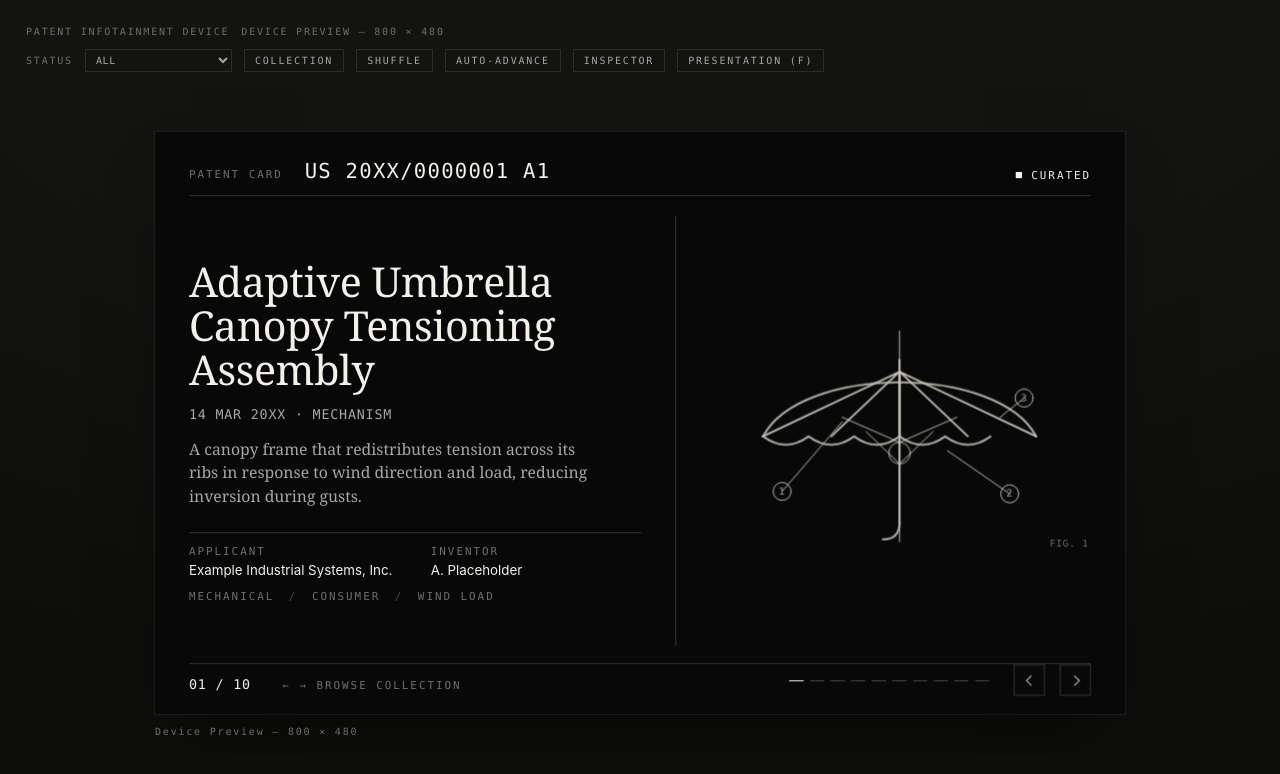
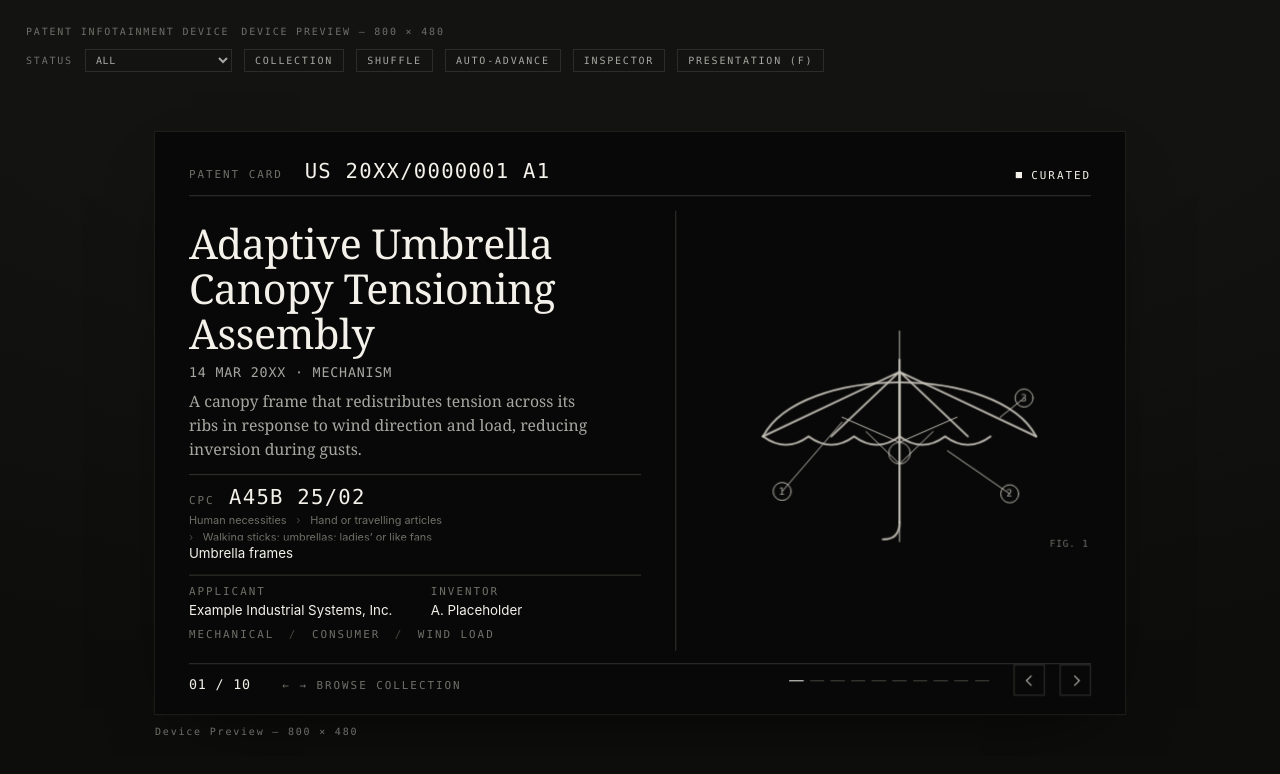
Before and after one commit to marcusboa/Project-Lantern, a React (Vite) app: page / in a window 1280 px wide. Shown: the top 774 px of the page. Built offline with nearby package versions, Linux system fonts and the light colour scheme.

Commit message:
Add CPC classification to patent cards
Co-Authored-By: Marcus  Simmonds <marcus@boabands.com.au>

```diff
--- a/src/components/PatentCardView.tsx
+++ b/src/components/PatentCardView.tsx
@@ -36,6 +36,8 @@ function formatDate(isoLike: string): string {
 
 export function PatentCardView({ card, position, total, phase, reverse }: PatentCardViewProps) {
   const Diagram = diagramRegistry[card.diagramComponent];
+  const ancestors = card.cpc.hierarchy.slice(0, -1);
+  const leaf = card.cpc.hierarchy.at(-1);
   const className = [
     'card',
     phase === 'enter' ? 'card--enter' : 'card--exit',
@@ -70,6 +72,24 @@ export function PatentCardView({ card, position, total, phase, reverse }: Patent
             {card.diagramType.replace('-', ' ').toUpperCase()}
           </span>
           <p className="card__description">{card.plainLanguageDescription}</p>
+          <section className="card__cpc" aria-label="Cooperative Patent Classification">
+            <div className="card__cpc-head">
+              <span className="label">CPC</span>
+              <span className="card__cpc-code">{card.cpc.code}</span>
+            </div>
+            <ol className="card__cpc-path" title={ancestors.map((level) => `${level.symbol} ${level.title}`).join(' › ')}>
+              {ancestors.map((level) => (
+                <li className="card__cpc-level" key={level.symbol}>
+                  {level.title}
+                </li>
+              ))}
+            </ol>
+            {leaf ? (
+              <p className="card__cpc-leaf" title={leaf.title}>
+                {leaf.title}
+              </p>
+            ) : null}
+          </section>
           <dl className="card__meta">
             <div>
               <dt className="label card__meta-term">Applicant</dt>
--- a/src/data/patentCards.ts
+++ b/src/data/patentCards.ts
@@ -3,6 +3,10 @@ import type { PatentCard } from '../types/patent';
 /**
  * Mock collection. All records are fictional placeholders.
  * Replace entries here with real patent records; the UI reads nothing else.
+ *
+ * CPC symbols follow the real classification scheme so the layout is realistic,
+ * but the records they are attached to are invented. Verify against the
+ * official scheme before treating any symbol here as authoritative.
  */
 export const patentCards: PatentCard[] = [
   {
@@ -14,6 +18,16 @@ export const patentCards: PatentCard[] = [
     inventor: 'A. Placeholder',
     plainLanguageDescription:
       'A canopy frame that redistributes tension across its ribs in response to wind direction and load, reducing inversion during gusts.',
+    cpc: {
+      code: 'A45B 25/02',
+      hierarchy: [
+        { symbol: 'A', title: 'Human necessities' },
+        { symbol: 'A45', title: 'Hand or travelling articles' },
+        { symbol: 'A45B', title: 'Walking sticks; umbrellas; ladies\u2019 or like fans' },
+        { symbol: 'A45B 25/00', title: 'Details of umbrellas' },
+        { symbol: 'A45B 25/02', title: 'Umbrella frames' },
+      ],
+    },
     diagramType: 'mechanism',
     diagramComponent: 'umbrella',
     sourceReference: 'internal://archive/placeholder/0000001',
@@ -30,6 +44,16 @@ export const patentCards: PatentCard[] = [
     inventor: 'B. Sample',
     plainLanguageDescription:
       'A writing instrument that advances its lead by a fixed increment each time tip pressure is released, keeping the writing point constant.',
+    cpc: {
+      code: 'B43K 21/22',
+      hierarchy: [
+        { symbol: 'B', title: 'Performing operations; transporting' },
+        { symbol: 'B43', title: 'Writing or drawing implements; bureau accessories' },
+        { symbol: 'B43K', title: 'Implements for writing or drawing' },
+        { symbol: 'B43K 21/00', title: 'Propelling pencils' },
+        { symbol: 'B43K 21/22', title: 'With automatic feed of the writing core' },
+      ],
+    },
     diagramType: 'cross-section',
     diagramComponent: 'pencil',
     sourceReference: 'internal://archive/placeholder/0000002',
@@ -46,6 +70,16 @@ export const patentCards: PatentCard[] = [
     inventor: 'C. Specimen',
     plainLanguageDescription:
       'A two-axis hinge that folds a bicycle frame along a diagonal path, locking under rider weight rather than by separate clamp.',
+    cpc: {
+      code: 'B62K 15/006',
+      hierarchy: [
+        { symbol: 'B', title: 'Performing operations; transporting' },
+        { symbol: 'B62', title: 'Land vehicles for travelling otherwise than on rails' },
+        { symbol: 'B62K', title: 'Cycles; cycle frames; cycle steering devices' },
+        { symbol: 'B62K 15/00', title: 'Collapsible or foldable cycles' },
+        { symbol: 'B62K 15/006', title: 'Folding about a transverse axis' },
+      ],
+    },
     diagramType: 'assembly',
     diagramComponent: 'bicycle',
     sourceReference: 'internal://archive/placeholder/0000003',
@@ -62,6 +96,16 @@ export const patentCards: PatentCard[] = [
     inventor: 'D. Exemplar',
     plainLanguageDescription:
       'A brewing chamber that raises pressure in two stages, extracting a first concentrate before a slower dilution pass.',
+    cpc: {
+      code: 'A47J 31/36',
+      hierarchy: [
+        { symbol: 'A', title: 'Human necessities' },
+        { symbol: 'A47', title: 'Furniture; domestic articles or appliances' },
+        { symbol: 'A47J', title: 'Kitchen equipment; coffee mills; beverage preparing apparatus' },
+        { symbol: 'A47J 31/00', title: 'Apparatus for making beverages' },
+        { symbol: 'A47J 31/36', title: 'Coffee-making apparatus with forcing of liquid under pressure' },
+      ],
+    },
     diagramType: 'cross-section',
     diagramComponent: 'coffee',
     sourceReference: 'internal://archive/placeholder/0000004',
@@ -78,6 +122,18 @@ export const patentCards: PatentCard[] = [
     inventor: 'E. Notional',
     plainLanguageDescription:
       'A diving instrument whose bearing ring stays level through a nested gimbal, so depth and heading can be read in a single glance.',
+    cpc: {
+      code: 'G01C 13/00',
+      hierarchy: [
+        { symbol: 'G', title: 'Physics' },
+        { symbol: 'G01', title: 'Measuring; testing' },
+        {
+          symbol: 'G01C',
+          title: 'Measuring distances, levels or bearings; surveying; navigation; gyroscopic instruments',
+        },
+        { symbol: 'G01C 13/00', title: 'Surveying specially adapted to open water, e.g. sea or lake' },
+      ],
+    },
     diagramType: 'assembly',
     diagramComponent: 'marine',
     sourceReference: 'internal://archive/placeholder/0000005',
@@ -94,6 +150,19 @@ export const patentCards: PatentCard[] = [
     inventor: 'F. Hypothetical',
     plainLanguageDescription:
       'An early data store in which a rotating magnetic drum passes fixed read heads, timing each word to the drum position.',
+    cpc: {
+      code: 'G11C 11/02',
+      hierarchy: [
+        { symbol: 'G', title: 'Physics' },
+        { symbol: 'G11', title: 'Information storage' },
+        { symbol: 'G11C', title: 'Static stores' },
+        {
+          symbol: 'G11C 11/00',
+          title: 'Digital stores characterised by the use of particular electric or magnetic storage elements',
+        },
+        { symbol: 'G11C 11/02', title: 'Using magnetic elements' },
+      ],
+    },
     diagramType: 'schematic',
     diagramComponent: 'computing',
     sourceReference: 'internal://archive/placeholder/0000006',
@@ -110,6 +179,16 @@ export const patentCards: PatentCard[] = [
     inventor: 'G. Illustrative',
     plainLanguageDescription:
       'A seeding head that tracks ground contour on a floating arm and meters seed at a rate set by wheel rotation, not engine speed.',
+    cpc: {
+      code: 'A01C 7/10',
+      hierarchy: [
+        { symbol: 'A', title: 'Human necessities' },
+        { symbol: 'A01', title: 'Agriculture; forestry; animal husbandry' },
+        { symbol: 'A01C', title: 'Planting; sowing; fertilising' },
+        { symbol: 'A01C 7/00', title: 'Sowing' },
+        { symbol: 'A01C 7/10', title: 'Seeders with distributing devices using rotating members' },
+      ],
+    },
     diagramType: 'mechanism',
     diagramComponent: 'agriculture',
     sourceReference: 'internal://archive/placeholder/0000007',
@@ -126,6 +205,19 @@ export const patentCards: PatentCard[] = [
     inventor: 'H. Placeholder',
     plainLanguageDescription:
       'A small headphone driver with two tuned rear chambers, one vented and one sealed, to extend low-frequency response.',
+    cpc: {
+      code: 'H04R 1/28',
+      hierarchy: [
+        { symbol: 'H', title: 'Electricity' },
+        { symbol: 'H04', title: 'Electric communication technique' },
+        { symbol: 'H04R', title: 'Loudspeakers, microphones, gramophone pick-ups or like acoustic transducers' },
+        { symbol: 'H04R 1/00', title: 'Details of transducers' },
+        {
+          symbol: 'H04R 1/28',
+          title: 'Transducer arrangements with horns or resonating chambers for high-frequency or low-frequency response',
+        },
+      ],
+    },
     diagramType: 'cross-section',
     diagramComponent: 'audio',
     sourceReference: 'internal://archive/placeholder/0000008',
@@ -142,6 +234,16 @@ export const patentCards: PatentCard[] = [
     inventor: 'I. Placeholder',
     plainLanguageDescription:
       'A washing drum with an inner paddle ring that turns against the drum, shortening wash cycles at lower water volume.',
+    cpc: {
+      code: 'D06F 37/04',
+      hierarchy: [
+        { symbol: 'D', title: 'Textiles; paper' },
+        { symbol: 'D06', title: 'Treatment of textiles or the like' },
+        { symbol: 'D06F', title: 'Laundering, drying, ironing, pressing or folding textile articles' },
+        { symbol: 'D06F 37/00', title: 'Details specific to washing machines with rotary receptacles' },
+        { symbol: 'D06F 37/04', title: 'Rotary receptacles provided with impellers or agitators' },
+      ],
+    },
     diagramType: 'assembly',
     diagramComponent: 'appliance',
     sourceReference: 'internal://archive/placeholder/0000009',
@@ -158,6 +260,16 @@ export const patentCards: PatentCard[] = [
     inventor: 'J. Placeholder',
     plainLanguageDescription:
       'A spring-driven latch that unfolds reflector ribs in sequence, holding each rib rigid before the next is released.',
+    cpc: {
+      code: 'B64G 1/222',
+      hierarchy: [
+        { symbol: 'B', title: 'Performing operations; transporting' },
+        { symbol: 'B64', title: 'Aircraft; aviation; cosmonautics' },
+        { symbol: 'B64G', title: 'Cosmonautics; vehicles or equipment therefor' },
+        { symbol: 'B64G 1/22', title: 'Parts of, or equipment specially adapted for fitting in, cosmonautic vehicles' },
+        { symbol: 'B64G 1/222', title: 'Deployable structures' },
+      ],
+    },
     diagramType: 'exploded',
     diagramComponent: 'spacecraft',
     sourceReference: 'internal://archive/placeholder/0000010',
--- a/src/styles/app.css
+++ b/src/styles/app.css
@@ -230,14 +230,16 @@ button {
   gap: 28px;
   align-items: center;
   min-height: 0;
-  padding: 16px 0 14px;
+  padding: 12px 0 10px;
 }
 
 .card__text {
   display: flex;
   flex-direction: column;
-  gap: var(--space-3);
+  gap: var(--space-2);
   min-width: 0;
+  min-height: 0;
+  overflow: hidden;
 }
 
 .card__title {
@@ -266,6 +268,65 @@ button {
   color: var(--colour-text-secondary);
 }
 
+.card__cpc {
+  display: flex;
+  flex-direction: column;
+  gap: 3px;
+  margin-top: 2px;
+  padding-top: 8px;
+  border-top: var(--rule-width) solid var(--colour-rule);
+  min-width: 0;
+}
+
+.card__cpc-head {
+  display: flex;
+  align-items: baseline;
+  gap: var(--space-3);
+}
+
+.card__cpc-code {
+  font-family: var(--font-technical);
+  font-size: var(--size-number);
+  letter-spacing: var(--tracking-technical);
+  color: var(--colour-text-primary);
+}
+
+.card__cpc-path {
+  display: flex;
+  flex-wrap: wrap;
+  gap: 2px var(--space-2);
+  margin: 0;
+  padding: 0;
+  max-width: 52ch;
+  max-height: calc(2 * 1.3em);
+  overflow: hidden;
+  list-style: none;
+  font-family: var(--font-interface);
+  font-size: var(--size-label);
+  line-height: 1.3;
+  color: var(--colour-text-tertiary);
+}
+
+.card__cpc-level + .card__cpc-level::before {
+  content: '›';
+  margin-right: var(--space-2);
+  color: var(--colour-rule-strong);
+}
+
+.card__cpc-leaf {
+  display: -webkit-box;
+  -webkit-box-orient: vertical;
+  -webkit-line-clamp: 2;
+  line-clamp: 2;
+  overflow: hidden;
+  margin: 0;
+  max-width: 52ch;
+  font-family: var(--font-interface);
+  font-size: var(--size-meta);
+  line-height: 1.3;
+  color: var(--colour-text-primary);
+}
+
 .card__meta dd {
   margin: 0;
 }
@@ -273,9 +334,9 @@ button {
 .card__meta {
   display: grid;
   grid-template-columns: repeat(2, minmax(0, 1fr));
-  gap: 10px var(--space-5);
-  margin: var(--space-2) 0 0;
-  padding-top: 10px;
+  gap: 8px var(--space-5);
+  margin: 2px 0 0;
+  padding-top: 8px;
   border-top: var(--rule-width) solid var(--colour-rule);
 }
 
```
Also changed, not shown: src/types/patent.ts (+14 -0 lines), 1 other file (tests, documents, lock files or other folders).
